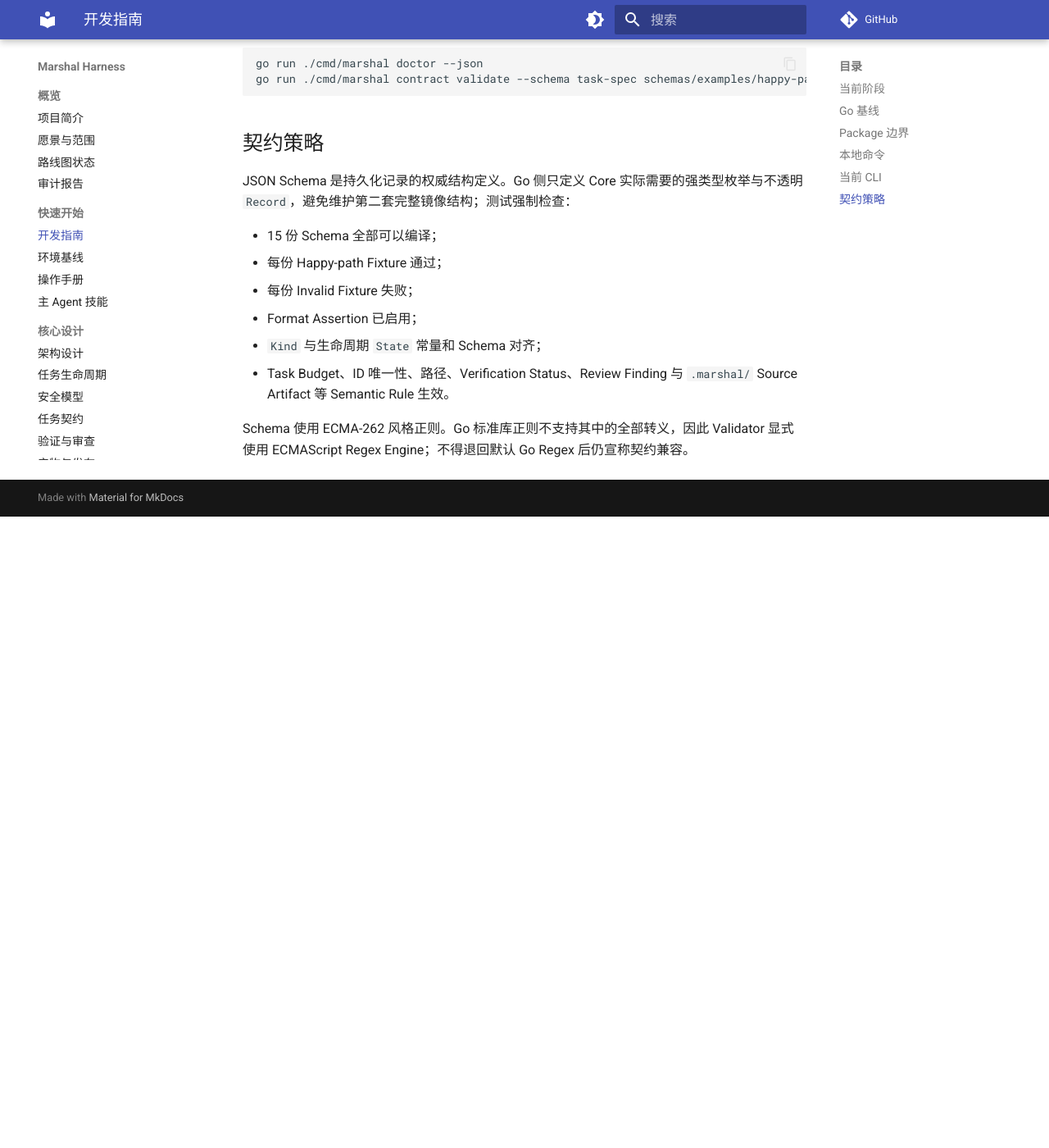
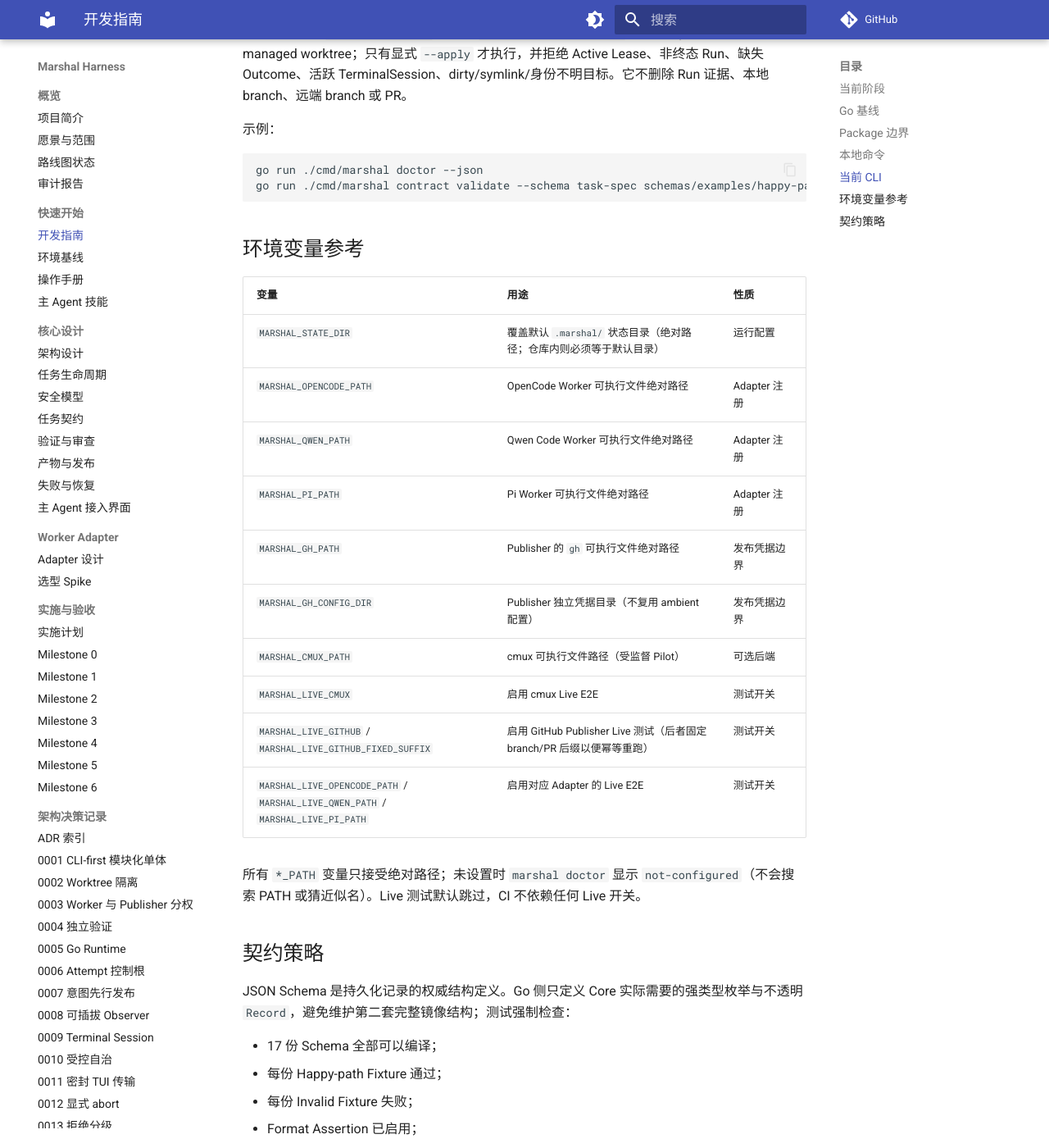
Before and after one commit to chiga0/marshal-harness, an MkDocs documentation site: the page built from docs/development.md, in a window 1280 px wide and 1400 px high, scrolled down 2104 px. Shown: the whole window at 82% size. Built offline with MkDocs 1.6.1 and Material for MkDocs 9.7.7, drawn with Linux system fonts in a browser that asks for light colours; comment, search, counter and statistics services are not loaded; before the commit the page ends 2734 px from its top, so only the background shows below that; some of the changed text lies outside the part shown.

Commit message:
docs: close audit doc findings (F4-F10, F14)
- development.md：阶段更新 M6 USABLE、Schema 15→17、CLI 清单补
  doctor --run/--repair、approve --actor、run --through-verify、task abort；
  make check ~15min 预期、tool 指令说明、Go toolchain 网络提示；
  环境变量全量盘点表（含 5 个 live 测试开关，审计 F9）；
- runbook：abort 表述从『开发中』更新为已实现（F6）。

````diff
--- a/docs/development.md
+++ b/docs/development.md
@@ -2,7 +2,7 @@
 
 ## 当前阶段
 
-仓库已完成 Milestone 0–5：具备契约、生命周期、Run Store、隔离 worktree、独立 Verification、Review/Rework、Outcome、OpenCode Worker 与 GitHub Draft Publisher。当前进入 Qwen Code/Pi Adapter、Recovery/Cleanup 与完整 MVP E2E。
+仓库已完成 Milestone 0–6，Local MVP 标记 `USABLE`（见 [roadmap-status.md](roadmap-status.md)）。版本与发布语义见根目录 [CHANGELOG.md](../CHANGELOG.md)；阶段推进以 tag 为准。
 
 ## Go 基线
 
@@ -11,8 +11,9 @@
 - Toolchain：Go `1.26.5`；
 - JSON Schema：Draft 2020-12；
 - Glob：`doublestar/v4`，`**` 表示跨目录递归；
-- 静态检查：`go vet` 与固定版本的 `staticcheck`；
-- 交付形式：单一 `marshal` 可执行文件。
+- 静态检查：`go vet` 与固定版本的 `staticcheck`（经 `go.mod` 的 `tool` 指令固定，Go 1.24+ 特性；请勿自行 `go install` 其他版本，以免结果不一致）；
+- 交付形式：单一 `marshal` 可执行文件；
+- 工具链：Go 低于 `go.mod` 要求时 toolchain 自动下载需要网络；受限环境请预先安装匹配版本。
 
 GitHub remote 已绑定为 `github.com/chiga0/marshal-harness`，与 Module Path 一致。
 
@@ -51,7 +52,7 @@
 make ci
 ```
 
-`make check` 执行 Format Check、Vet、Staticcheck、Race Test 与 Build；`make ci` 在此基础上执行 `govulncheck`。构建结果默认位于 `bin/marshal`，该目录被 Git 忽略。
+`make check` 执行 Format Check、Vet、Staticcheck、Race Test 与 Build；`make ci` 在此基础上执行 `govulncheck`。**全量 `make check` 在本仓库约 15 分钟**（race 全量测试为主）；日常可先跑 `go test ./internal/<包>/...` 快速反馈。构建结果默认位于 `bin/marshal`，该目录被 Git 忽略。
 
 GitHub Actions 在 Linux 与 macOS 上执行同一质量门禁和漏洞扫描，并使用独立 Job 执行 Secret Scan。外部 Action 固定到完整 Commit SHA，工作流默认只有 `contents: read` 权限。
 
@@ -59,17 +60,18 @@
 
 ```bash
 marshal version [--json]
-marshal doctor [--json]
+marshal doctor [--run RUN_ID] [--repair] [--json]
 marshal contract validate [--schema NAME] <PATH|->
 marshal init [--json]
 marshal task status --run RUN_ID [--json]
 marshal task plan --task PATH --policy PATH --run RUN_ID [--json]
-marshal task approve --run RUN_ID --gate plan|publish [--json]
-marshal task run --run RUN_ID [--json]
+marshal task approve --run RUN_ID --gate plan|publish [--actor ID] [--json]
+marshal task run --run RUN_ID [--through-verify] [--json]
 marshal task verify --run RUN_ID [--json]
 marshal task review --run RUN_ID [--decision PATH] [--json]
 marshal task publish --run RUN_ID [--json]
 marshal task accept --run RUN_ID [--json]
+marshal task abort --run RUN_ID --actor ID --reason TEXT [--json]
 marshal task cleanup --run RUN_ID [--apply] [--json]
 marshal task <COMMAND>
 ```
@@ -83,11 +85,28 @@
 go run ./cmd/marshal contract validate --schema task-spec schemas/examples/happy-path/task-spec.json
 ```
 
+## 环境变量参考
+
+| 变量 | 用途 | 性质 |
+| --- | --- | --- |
+| `MARSHAL_STATE_DIR` | 覆盖默认 `.marshal/` 状态目录（绝对路径；仓库内则必须等于默认目录） | 运行配置 |
+| `MARSHAL_OPENCODE_PATH` | OpenCode Worker 可执行文件绝对路径 | Adapter 注册 |
+| `MARSHAL_QWEN_PATH` | Qwen Code Worker 可执行文件绝对路径 | Adapter 注册 |
+| `MARSHAL_PI_PATH` | Pi Worker 可执行文件绝对路径 | Adapter 注册 |
+| `MARSHAL_GH_PATH` | Publisher 的 `gh` 可执行文件绝对路径 | 发布凭据边界 |
+| `MARSHAL_GH_CONFIG_DIR` | Publisher 独立凭据目录（不复用 ambient 配置） | 发布凭据边界 |
+| `MARSHAL_CMUX_PATH` | cmux 可执行文件路径（受监督 Pilot） | 可选后端 |
+| `MARSHAL_LIVE_CMUX` | 启用 cmux Live E2E | 测试开关 |
+| `MARSHAL_LIVE_GITHUB` / `MARSHAL_LIVE_GITHUB_FIXED_SUFFIX` | 启用 GitHub Publisher Live 测试（后者固定 branch/PR 后缀以便幂等重跑） | 测试开关 |
+| `MARSHAL_LIVE_OPENCODE_PATH` / `MARSHAL_LIVE_QWEN_PATH` / `MARSHAL_LIVE_PI_PATH` | 启用对应 Adapter 的 Live E2E | 测试开关 |
+
+所有 `*_PATH` 变量只接受绝对路径；未设置时 `marshal doctor` 显示 `not-configured`（不会搜索 PATH 或猜近似名）。Live 测试默认跳过，CI 不依赖任何 Live 开关。
+
 ## 契约策略
 
 JSON Schema 是持久化记录的权威结构定义。Go 侧只定义 Core 实际需要的强类型枚举与不透明 `Record`，避免维护第二套完整镜像结构；测试强制检查：
 
-- 15 份 Schema 全部可以编译；
+- 17 份 Schema 全部可以编译；
 - 每份 Happy-path Fixture 通过；
 - 每份 Invalid Fixture 失败；
 - Format Assertion 已启用；
--- a/docs/operator-runbook.md
+++ b/docs/operator-runbook.md
@@ -103,7 +103,7 @@
 
 - Lead 编排产物（TaskSpec 输入、驱动日志、Decision 草稿）一律放 `.marshal/` 下（如 `.marshal/tasks/`、`.marshal/logs/`），不得提交进业务仓库；注意 `.gitignore` 对已跟踪文件无效，误提交后必须 `git rm --cached` 解除跟踪；
 - 证据保留：终态 Run 的 Journal/Outcome/Record 按 Policy 的 `retentionDays`（默认 30 天）保留，期间不得删除；`retentionDays` 当前为声明式、代码未强制执行，执行落地前以本规范人工遵守；
-- 死 Run（RETRY_PENDING/被放弃的 BLOCKED）先经 `task abort`（开发中）转终态，再 `cleanup` 回收 worktree 与临时缓存；证据按上一条保留；
+- 死 Run（RETRY_PENDING/被放弃的 BLOCKED）先经 `task abort`（ADR 0012，已实现）转终态，再 `cleanup` 回收 worktree 与临时缓存；证据按上一条保留；
 - 旧版 TaskSpec/草稿等活性已失的文件，定期归档到 `.marshal/archive/` 或删除，不留在工作面上。
 
 ## 7. 发布和远端处置
````
